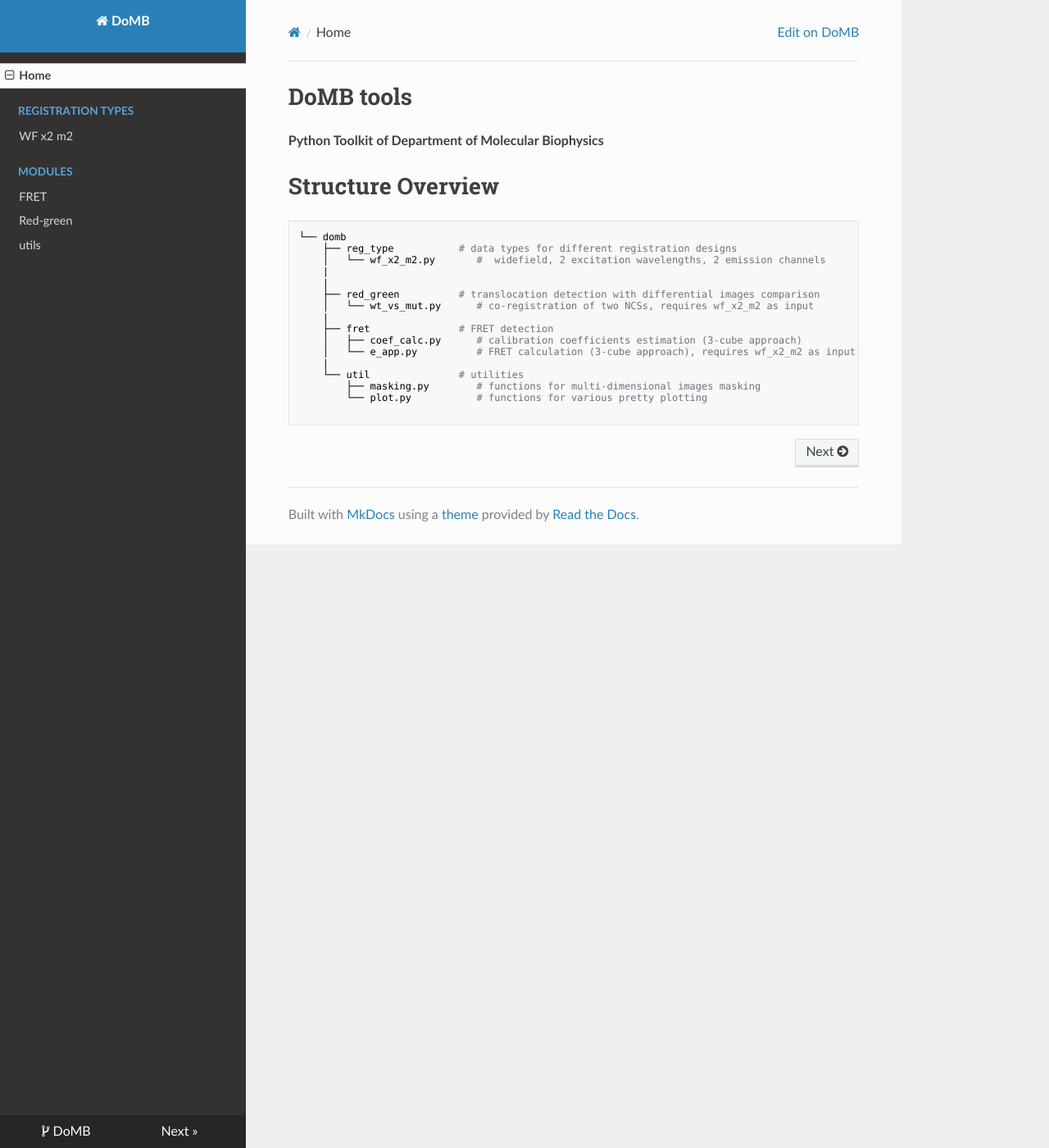
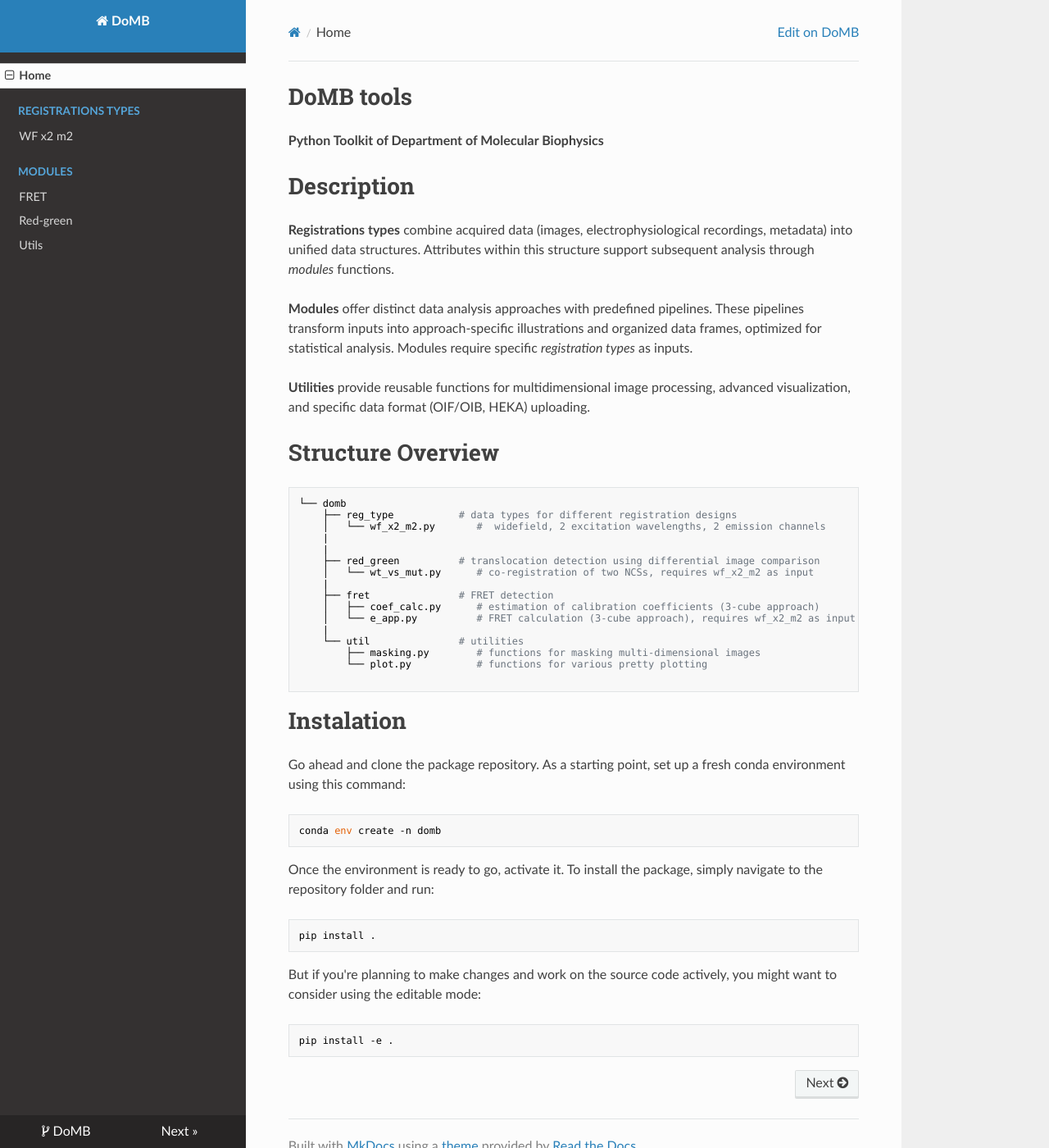
Before and after one commit to wisstock/domb-tools, an MkDocs documentation site: the page built from docs/index.md, in a window 1280 px wide and 1400 px high. Shown: the whole window at 82% size. Built offline with MkDocs 1.6.1, drawn with Linux system fonts in a browser that asks for light colours; nearby versions of some CDN libraries.

````diff
--- a/docs/index.md
+++ b/docs/index.md
@@ -3,23 +3,47 @@ DoMB tools
 
 __Python Toolkit of Department of Molecular Biophysics__
 
+# Description
+__Registrations types__ combine acquired data (images, electrophysiological recordings, metadata) into unified data structures. Attributes within this structure support subsequent analysis through _modules_ functions.
+
+__Modules__ offer distinct data analysis approaches with predefined pipelines. These pipelines transform inputs into approach-specific illustrations and organized data frames, optimized for statistical analysis. Modules require specific _registration types_ as inputs.
+
+__Utilities__ provide reusable functions for multidimensional image processing, advanced visualization, and specific data format (OIF/OIB, HEKA) uploading.
+
+
 # Structure Overview
-
 ```
 └── domb
     ├── reg_type           # data types for different registration designs
     │   └── wf_x2_m2.py       #  widefield, 2 excitation wavelengths, 2 emission channels
     |
     |
-    ├── red_green          # translocation detection with differential images comparison
+    ├── red_green          # translocation detection using differential image comparison
     │   └── wt_vs_mut.py      # co-registration of two NCSs, requires wf_x2_m2 as input
     |
     ├── fret               # FRET detection
-    │   ├── coef_calc.py      # calibration coefficients estimation (3-cube approach)
+    │   ├── coef_calc.py      # estimation of calibration coefficients (3-cube approach)
     │   └── e_app.py          # FRET calculation (3-cube approach), requires wf_x2_m2 as input
     |
     └── util               # utilities
-        ├── masking.py        # functions for multi-dimensional images masking
+        ├── masking.py        # functions for masking multi-dimensional images
         └── plot.py           # functions for various pretty plotting
 
 ```
+
+# Instalation
+Go ahead and clone the package repository. As a starting point, set up a fresh conda environment using this command:
+```
+conda env create -n domb
+```
+
+Once the environment is ready to go, activate it. To install the package, simply navigate to the repository folder and run:
+```
+pip install .
+```
+
+
+But if you're planning to make changes and work on the source code actively, you might want to consider using the editable mode:
+```
+pip install -e .
+```
--- a/mkdocs.yml
+++ b/mkdocs.yml
@@ -11,17 +11,17 @@ plugins:
       python:
         options:
           docstring_style: numpy
-          docstring_section_style: table
+          docstring_section_style: spacy
           show_docstring_attributes: true
-          merge_init_into_class: false
+          merge_init_into_class: true
           show_signature: false
           show_if_no_docstring: false
 
 nav:
     - Home: index.md
-    - Registration types:
-        - WF x2 m2: reg_type.md
+    - Registrations types:
+        - WF x2 m2: wf_x2_m2.md
     - Modules:
         - FRET: fret.md
         - Red-green: rg.md
-        - utils: utils.md
+    - Utils: utils.md
--- a/pyproject.toml
+++ b/pyproject.toml
@@ -25,6 +25,7 @@ dependencies = [
 
 
 [project.urls]
+documentation = "https://domb.bio/"
 Repository = "https://github.com/wisstock/DoMB_tools"
 
 
````
Also changed, not shown: README.md (+24 -20 lines), docs/fret.md (+1 -0 lines), docs/rg.md (+4 -3 lines), docs/utils.md (+1 -1 lines), docs/wf_x2_m2.md (added, +4 -0 lines), docs/reg_type.md (deleted), 1 other file.
